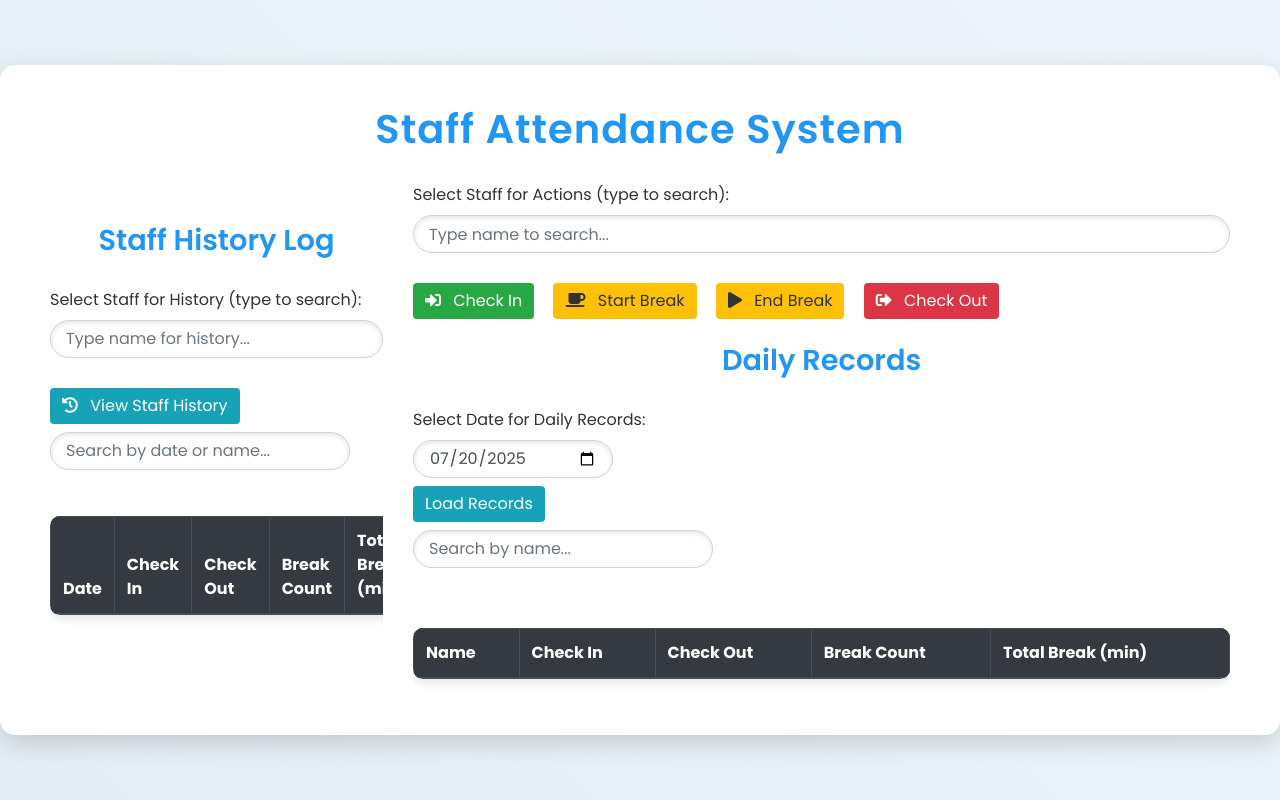
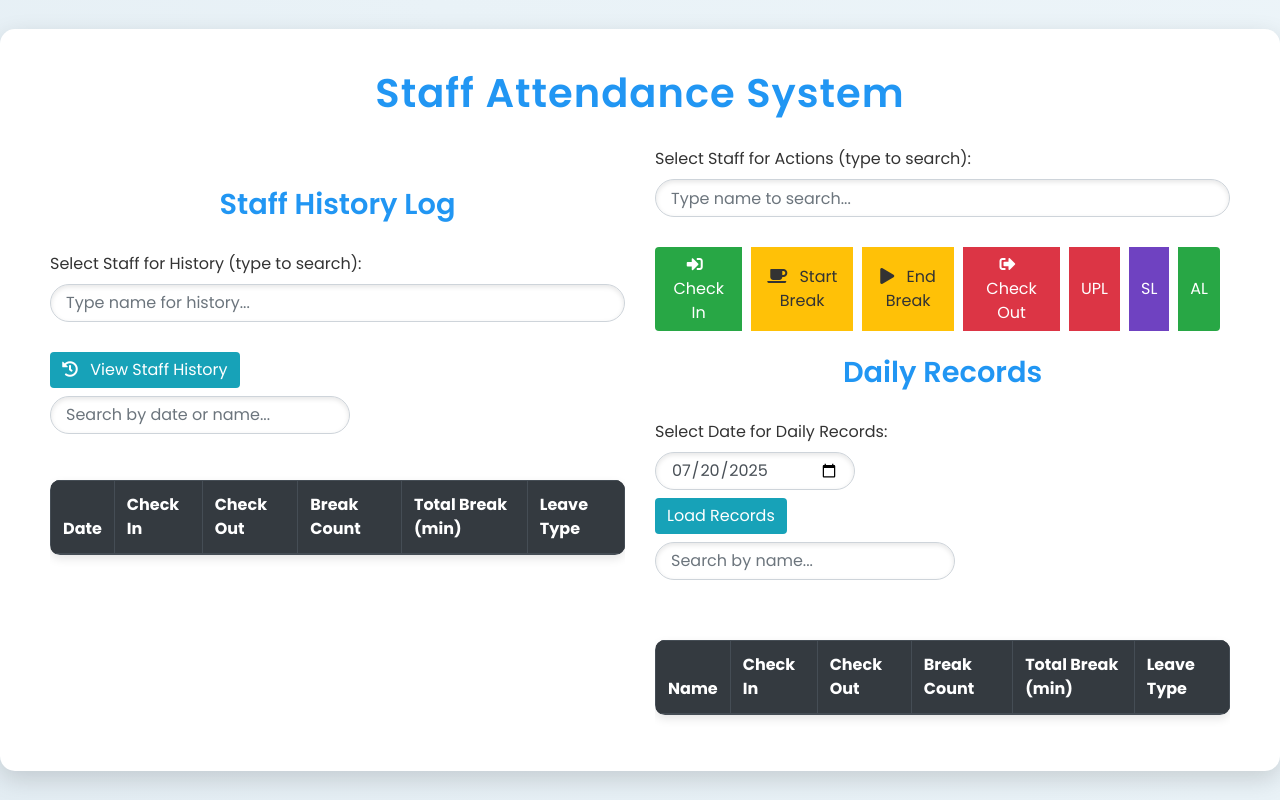
Before and after one commit to DV2002554/breaktimecheck, a Flask app: page / in a window 1280 px wide. Run offline with Flask 3, Linux system fonts and the light colour scheme; data comes from the database, SQL or seed files in the repository; both versions use the stored data as it was after the commit; lists and menus that the app fills with data are empty; some libraries are stand-ins or nearby versions.

Commit message:
Add files via upload
Signed-off-by: Crickex <yavdabmc2019@gmail.com>

```diff
--- a/server.py
+++ b/server.py
@@ -2,12 +2,16 @@
 # Save and run as described in previous messages.
 # Added pytz for timezone handling (GMT+7, Asia/Bangkok).
 # Added checks for check_in (only if not already checked in without check out) and start_break (only if not already on break).
-# Added /status route to get current status for frontend button disabling.
+# Added new actions: upl, sl, al (marks the day as leave type).
+# Added break_history column to store JSON list of breaks [{'start': time, 'end': time}].
+# Updated action logic to append to break_history.
+# Updated staff_history to include break_history details.
 
 from flask import Flask, render_template, request, jsonify
 import sqlite3
 from datetime import datetime
 import pytz  # For GMT+7 timezone
+import json
 
 app = Flask(__name__)
 
@@ -45,14 +49,25 @@ STAFF_NAMES = sorted([
 # Timezone for GMT+7 (Asia/Bangkok)
 TZ = pytz.timezone('Asia/Bangkok')
 
-# Initialize database
+# Initialize database (added break_history TEXT column for JSON, leave_type TEXT)
 def init_db():
     conn = sqlite3.connect('attendance.db')
     c = conn.cursor()
+    # Create table if not exists
     c.execute('''CREATE TABLE IF NOT EXISTS attendance
                  (name TEXT, date TEXT, check_in TEXT, check_out TEXT,
                   break_count INTEGER DEFAULT 0, total_break REAL DEFAULT 0,
                   current_break_start TEXT, PRIMARY KEY (name, date))''')
+    # Add break_history if not exists
+    try:
+        c.execute("ALTER TABLE attendance ADD COLUMN break_history TEXT DEFAULT '[]'")
+    except sqlite3.OperationalError:
+        pass  # Column already exists
+    # Add leave_type if not exists
+    try:
+        c.execute("ALTER TABLE attendance ADD COLUMN leave_type TEXT")
+    except sqlite3.OperationalError:
+        pass  # Column already exists
     conn.commit()
     conn.close()
 
@@ -92,30 +107,35 @@ def action():
     c = conn.cursor()
 
     # Check current status
-    c.execute("SELECT check_in, check_out, current_break_start FROM attendance WHERE name = ? AND date = ?", (name, today))
+    c.execute("SELECT check_in, check_out, current_break_start, break_history FROM attendance WHERE name = ? AND date = ?", (name, today))
     row = c.fetchone()
     check_in = row[0]
     check_out = row[1]
     current_break_start = row[2]
+    break_history = json.loads(row[3]) if row[3] else []
 
     if act == 'check_in':
         if check_in and not check_out:
             conn.close()
-            return jsonify(success=False, message="Not checked out yet. Please check out first.")
+            return jsonify(success=False, message="Already checked in. Check out first.")
         c.execute("UPDATE attendance SET check_in = ? WHERE name = ? AND date = ?", (now, name, today))
     elif act == 'check_out':
         c.execute("UPDATE attendance SET check_out = ? WHERE name = ? AND date = ?", (now, name, today))
     elif act == 'start_break':
         if current_break_start:
             conn.close()
-            return jsonify(success=False, message="Break not yet ended. Please end break first.")
-        c.execute("UPDATE attendance SET current_break_start = ?, break_count = break_count + 1 WHERE name = ? AND date = ?", (now, name, today))
+            return jsonify(success=False, message="Already on break. End break first.")
+        break_history.append({'start': now, 'end': None})
+        c.execute("UPDATE attendance SET current_break_start = ?, break_count = break_count + 1, break_history = ? WHERE name = ? AND date = ?", (now, json.dumps(break_history), name, today))
     elif act == 'end_break':
         if not current_break_start:
             conn.close()
             return jsonify(success=False, message="No active break to end")
         break_time = (datetime.fromisoformat(now) - datetime.fromisoformat(current_break_start)).total_seconds() / 60  # minutes
-        c.execute("UPDATE attendance SET total_break = total_break + ?, current_break_start = NULL WHERE name = ? AND date = ?", (break_time, name, today))
+        break_history[-1]['end'] = now  # Update last break with end time
+        c.execute("UPDATE attendance SET total_break = total_break + ?, current_break_start = NULL, break_history = ? WHERE name = ? AND date = ?", (break_time, json.dumps(break_history), name, today))
+    elif act in ['upl', 'sl', 'al']:
+        c.execute("UPDATE attendance SET leave_type = ? WHERE name = ? AND date = ?", (act.upper(), name, today))
 
     conn.commit()
     conn.close()
@@ -126,14 +146,15 @@ def records():
     date = request.args.get('date', datetime.now(TZ).date().isoformat())
     conn = sqlite3.connect('attendance.db')
     c = conn.cursor()
-    c.execute("SELECT name, check_in, check_out, break_count, total_break FROM attendance WHERE date = ? ORDER BY name", (date,))
+    c.execute("SELECT name, check_in, check_out, break_count, total_break, leave_type FROM attendance WHERE date = ? ORDER BY name", (date,))
     rows = c.fetchall()
-    # Format timestamps for response (already in TZ since stored as such)
+    # Format timestamps for response
     formatted_rows = []
     for row in rows:
         check_in = datetime.fromisoformat(row[1]).strftime('%Y-%m-%d %H:%M:%S') if row[1] else None
         check_out = datetime.fromisoformat(row[2]).strftime('%Y-%m-%d %H:%M:%S') if row[2] else None
-        formatted_rows.append([row[0], check_in, check_out, row[3], row[4]])
+        total_break = round(row[4], 2) if row[4] is not None else 0.00
+        formatted_rows.append([row[0], check_in, check_out, row[3], total_break, row[5] or None])
     conn.close()
     return jsonify(formatted_rows)
 
@@ -144,35 +165,31 @@ def staff_history():
         return jsonify([])
     conn = sqlite3.connect('attendance.db')
     c = conn.cursor()
-    c.execute("SELECT date, check_in, check_out, break_count, total_break FROM attendance WHERE name = ? ORDER BY date DESC", (name,))
+    c.execute("SELECT date, check_in, check_out, break_count, total_break, break_history, leave_type FROM attendance WHERE name = ? ORDER BY date DESC", (name,))
     rows = c.fetchall()
     # Format timestamps for response
     formatted_rows = []
     for row in rows:
         check_in = datetime.fromisoformat(row[1]).strftime('%Y-%m-%d %H:%M:%S') if row[1] else None
         check_out = datetime.fromisoformat(row[2]).strftime('%Y-%m-%d %H:%M:%S') if row[2] else None
-        formatted_rows.append([row[0], check_in, check_out, row[3], row[4]])
+        break_history = json.loads(row[5]) if row[5] else []
+        formatted_breaks = []
+        for b in break_history:
+            start = datetime.fromisoformat(b['start']).strftime('%H:%M:%S') if b['start'] else 'N/A'
+            end = datetime.fromisoformat(b['end']).strftime('%H:%M:%S') if b['end'] else 'N/A'
+            formatted_breaks.append({'start': start, 'end': end})
+        total_break = round(row[4], 2) if row[4] is not None else 0.00
+        formatted_rows.append({
+            'date': row[0],
+            'check_in': check_in,
+            'check_out': check_out,
+            'break_count': row[3],
+            'total_break': total_break,
+            'break_history': formatted_breaks,
+            'leave_type': row[6] or None
+        })
     conn.close()
     return jsonify(formatted_rows)
 
-@app.route('/status')
-def status():
-    name = request.args.get('name')
-    if not name:
-        return jsonify({})
-    today = datetime.now(TZ).date().isoformat()
-    conn = sqlite3.connect('attendance.db')
-    c = conn.cursor()
-    c.execute("SELECT check_in, check_out, current_break_start FROM attendance WHERE name = ? AND date = ?", (name, today))
-    row = c.fetchone()
-    conn.close()
-    if row:
-        return jsonify({
-            'checked_in': row[0] is not None,
-            'checked_out': row[1] is not None,
-            'on_break': row[2] is not None
-        })
-    return jsonify({})
-
 if __name__ == '__main__':
     app.run(debug=True)
--- a/templates/index.html
+++ b/templates/index.html
@@ -65,7 +65,7 @@
             border-radius: 15px;
             box-shadow: var(--shadow-medium);
             width: 100%;
-            max-width: 1600px; /* Increased for bigger dashboard */
+            max-width: 1800px; /* Increased for bigger dashboard */
             box-sizing: border-box;
             position: relative; /* For z-index to be above background */
             z-index: 1;
@@ -99,15 +99,9 @@
             flex-wrap: wrap;
         }
 
-        .col-md-4 {
-            flex: 0 0 30%;
-            max-width: 30%;
-            padding: 0 15px;
-        }
-
-        .col-md-8 {
-            flex: 0 0 70%;
-            max-width: 70%;
+        .col-md-6 {
+            flex: 0 0 50%;
+            max-width: 50%;
             padding: 0 15px;
         }
 
@@ -122,7 +116,7 @@
         }
 
         button {
-            margin-right: 15px;
+            margin-right: 10px;
             padding: 12px 25px;
             border-radius: 20px;
             font-weight: bold;
@@ -138,6 +132,9 @@
         .btn-warning { background: #ffc107; border: none; color: #333; }
         .btn-danger { background: #dc3545; border: none; }
         .btn-info { background: #17a2b8; border: none; }
+        .btn-upl { background: #dc3545; border: none; color: white; } /* Red for UPL */
+        .btn-sl { background: #6f42c1; border: none; color: white; } /* Purple for SL */
+        .btn-al { background: #28a745; border: none; color: white; } /* Green for AL */
 
         table {
             margin-top: 30px;
@@ -202,7 +199,7 @@
     <div class="container">
         <h1>Staff Attendance System</h1>
         <div class="row">
-            <div class="col-md-4">
+            <div class="col-md-6">
                 <h2>Staff History Log</h2>
                 <div class="form-group">
                     <label for="historyStaff">Select Staff for History (type to search):</label>
@@ -219,13 +216,14 @@
                                 <th>Check Out</th>
                                 <th>Break Count</th>
                                 <th>Total Break (min)</th>
+                                <th>Leave Type</th>
                             </tr>
                         </thead>
                         <tbody></tbody>
                     </table>
                 </div>
             </div>
-            <div class="col-md-8">
+            <div class="col-md-6">
                 <div class="form-group">
                     <label for="staff">Select Staff for Actions (type to search):</label>
                     <input type="text" list="staffList" id="staff" class="form-control" placeholder="Type name to search..." autocomplete="off">
@@ -235,10 +233,15 @@
                         {% endfor %}
                     </datalist>
                 </div>
-                <button class="btn btn-success" onclick="performAction('check_in')"><i class="fas fa-sign-in-alt"></i> Check In</button>
-                <button class="btn btn-warning" onclick="performAction('start_break')"><i class="fas fa-coffee"></i> Start Break</button>
-                <button class="btn btn-warning" onclick="performAction('end_break')"><i class="fas fa-play"></i> End Break</button>
-                <button class="btn btn-danger" onclick="performAction('check_out')"><i class="fas fa-sign-out-alt"></i> Check Out</button>
+                <div class="btn-group" role="group">
+                    <button class="btn btn-success" onclick="performAction('check_in')"><i class="fas fa-sign-in-alt"></i> Check In</button>
+                    <button class="btn btn-warning" onclick="performAction('start_break')"><i class="fas fa-coffee"></i> Start Break</button>
+                    <button class="btn btn-warning" onclick="performAction('end_break')"><i class="fas fa-play"></i> End Break</button>
+                    <button class="btn btn-danger" onclick="performAction('check_out')"><i class="fas fa-sign-out-alt"></i> Check Out</button>
+                    <button class="btn btn-upl" onclick="performAction('upl')">UPL</button>
+                    <button class="btn btn-sl" onclick="performAction('sl')">SL</button>
+                    <button class="btn btn-al" onclick="performAction('al')">AL</button>
+                </div>
                 <h2 class="mt-4">Daily Records</h2>
                 <div class="form-group">
                     <label for="datePicker">Select Date for Daily Records:</label>
@@ -255,6 +258,7 @@
                                 <th>Check Out</th>
                                 <th>Break Count</th>
                                 <th>Total Break (min)</th>
+                                <th>Leave Type</th>
                             </tr>
                         </thead>
                         <tbody></tbody>
@@ -282,7 +286,7 @@
                 return response.json();
             }).then(data => {
                 if (data.success) {
-                    alert(`${action.replace('_', ' ').toUpperCase()} successful for ${name}`);
+                    alert(`${action.toUpperCase()} successful for ${name}`);
                     nameInput.value = '';  // Clear input after success
                 } else {
                     alert(`Action failed: ${data.message || 'Unknown error'}`);
@@ -313,6 +317,7 @@
                             <td>${row[2] || 'Not checked out'}</td>
                             <td>${row[3]}</td>
                             <td>${row[4].toFixed(2)}</td>
+                            <td>${row[5] || 'None'}</td>
                         `;
                         tbody.appendChild(tr);
                     });
@@ -342,13 +347,28 @@
                     data.forEach(row => {
                         const tr = document.createElement('tr');
                         tr.innerHTML = `
-                            <td>${row[0]}</td>
-                            <td>${row[1] || 'Not checked in'}</td>
-                            <td>${row[2] || 'Not checked out'}</td>
-                            <td>${row[3]}</td>
-                            <td>${row[4].toFixed(2)}</td>
+                            <td>${row.date}</td>
+                            <td>${row.check_in || 'Not checked in'}</td>
+                            <td>${row.check_out || 'Not checked out'}</td>
+                            <td>${row.break_count}</td>
+                            <td>${row.total_break.toFixed(2)}</td>
+                            <td>${row.leave_type || 'None'}</td>
                         `;
                         tbody.appendChild(tr);
+                        if (row.break_history.length > 0) {
+                            const breakTr = document.createElement('tr');
+                            breakTr.innerHTML = `
+                                <td colspan="6">Break Details:</td>
+                            `;
+                            tbody.appendChild(breakTr);
+                            row.break_history.forEach(b => {
+                                const bTr = document.createElement('tr');
+                                bTr.innerHTML = `
+                                    <td colspan="6">Break: Start ${b.start || 'N/A'} - End ${b.end || 'N/A'}</td>
+                                `;
+                                tbody.appendChild(bTr);
+                            });
+                        }
                     });
                     filterTable('historySearchInput', 'historyTable');
                 }).catch(error => {
```
Also changed, not shown: requirements.txt (+6 -3 lines), attendance.db.
